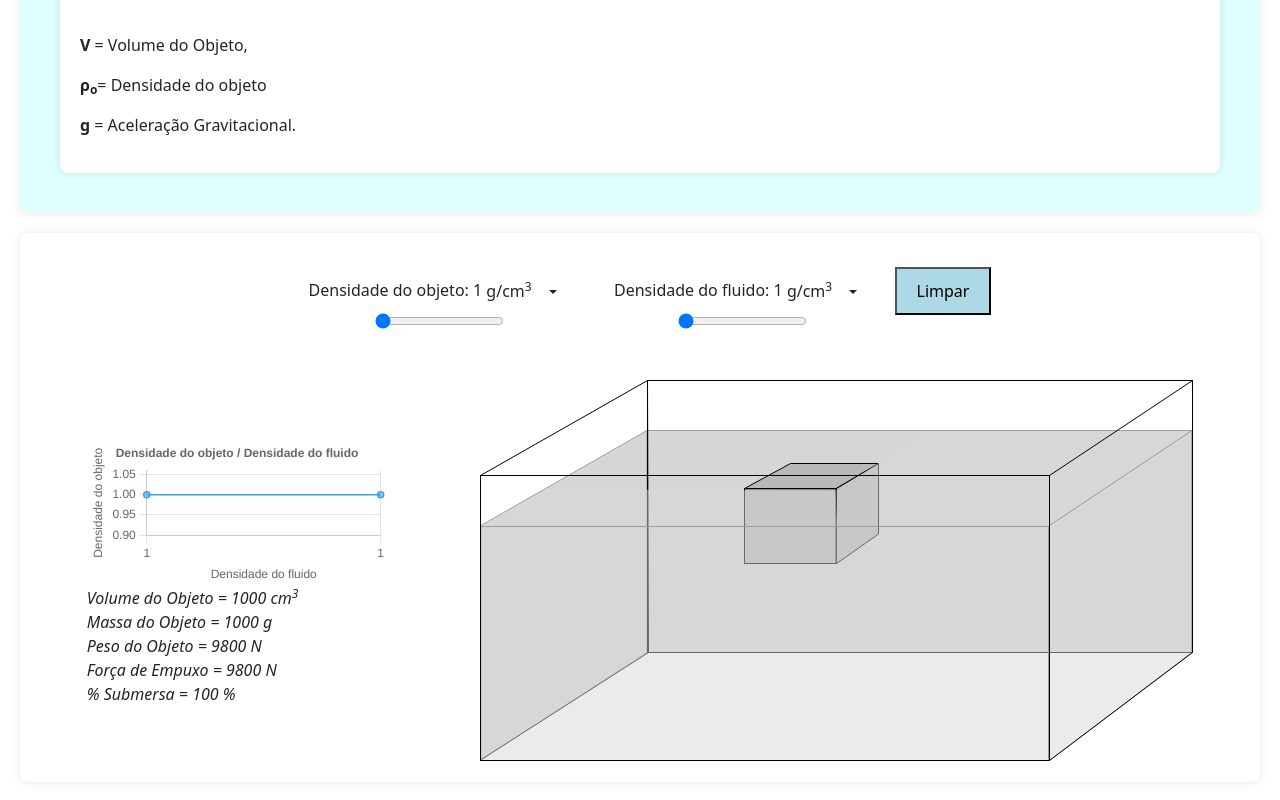
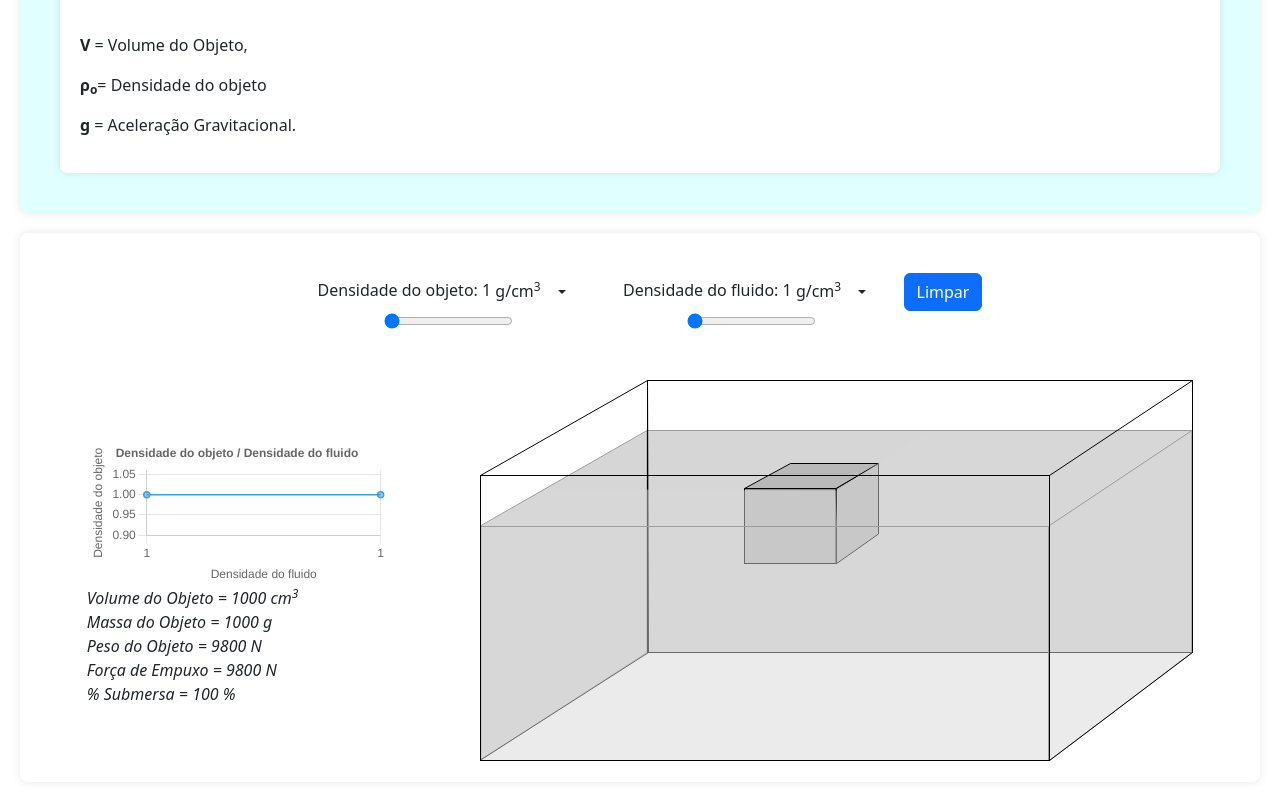
Before and after one commit to MatheuAlves/Flutuabilidade, a plain HTML site: page html/index.html in a window 1280 px wide. Shown: the part 1089-1889 px from the top of the page. Drawn offline with nearby package versions, Linux system fonts and the light colour scheme.

Commit message:
botão limpar

```diff
--- a/html/index.html
+++ b/html/index.html
@@ -139,7 +139,7 @@
                 <input type="range" id="l-input" value="1" min="100" max="2000" onchange="updateLInput()" />
             </div>
             </span>
-            <button class="reset" onclick="reset()">Limpar</button>
+            <button class="reset btn btn-primary" onclick="reset()" type="button">Limpar</button>
         </div>
 
         <div class="tank-flex">
```
Also changed, not shown: img/arrow-down.svg (deleted).
